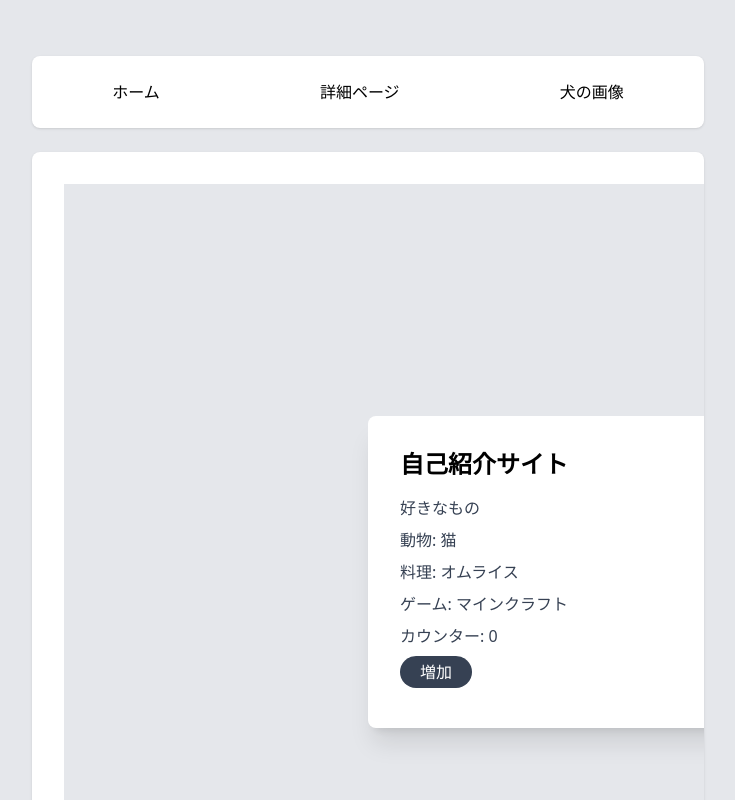
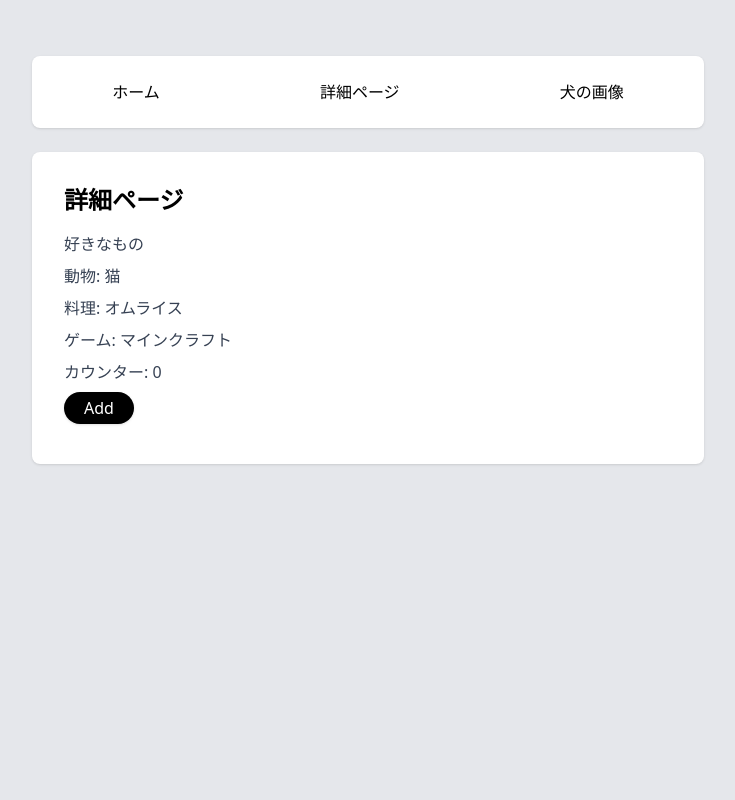
Before and after one commit to ko357255/react-ssr-test, a React (Vite) app: page /profile in a window 1280 px wide. Shown: the top 800 px of the page, without its empty margins (272-1007 px from the left). Built offline with nearby package versions, Linux system fonts and the light colour scheme.

Commit message:
細かな文章の修正

```diff
--- a/src/pages/MyProfile.tsx
+++ b/src/pages/MyProfile.tsx
@@ -4,33 +4,19 @@ const MyProfile = () => {
   const [count, setCount] = useState(0);
 
   return (
-    // w-screen: 幅をウィンドウいっぱい h-screen: 高さをウィンドウいっぱい
-    // w-full/h-full: 親要素に対して100%
-    // flex justify-center items-center: 中央揃え
-    <div className="flex min-h-screen w-screen items-center justify-center bg-gray-200 p-4">
-      {
-        // max-w-sm: 小さめの横幅
-        // max-w-md: 中サイズ
-        // max-w-lg: 大サイズ
-        // max-w-xl: さらに大サイズ
-        // w-full: ↑と併用するとそのサイズで最大まで広げ、コンテンツによって狭まらない
-      }
-      <div className="main-content w-full max-w-2xl">
-        <div className="mb-6 overflow-hidden rounded-lg bg-white p-8 shadow-xl backdrop-blur-sm">
-          <h1 className="mb-4 text-2xl font-bold">自己紹介サイト</h1>
+    <div>
+      <h1 className="mb-4 text-2xl font-bold">詳細ページ</h1>
       <p className="mb-2 text-gray-700">好きなもの</p>
       <p className="mb-2 text-gray-700">動物: 猫</p>
       <p className="mb-2 text-gray-700">料理: オムライス</p>
       <p className="mb-2 text-gray-700">ゲーム: マインクラフト</p>
       <p className="mb-2 text-gray-700">カウンター: {count}</p>
       <button
-            className="mb-2 rounded-2xl bg-gray-700 p-2 px-5 py-1 text-white"
+        className="mb-2 rounded-2xl bg-black p-2 px-5 py-1 text-white shadow transition-colors hover:bg-gray-900 hover:shadow-md active:bg-gray-700 active:shadow-inner"
         onClick={() => setCount(count + 1)}
       >
-            増加
+        Add
       </button>
-        </div>
-      </div>
     </div>
   );
 };
```
Lines whose indentation alone changed are shown as unchanged.
